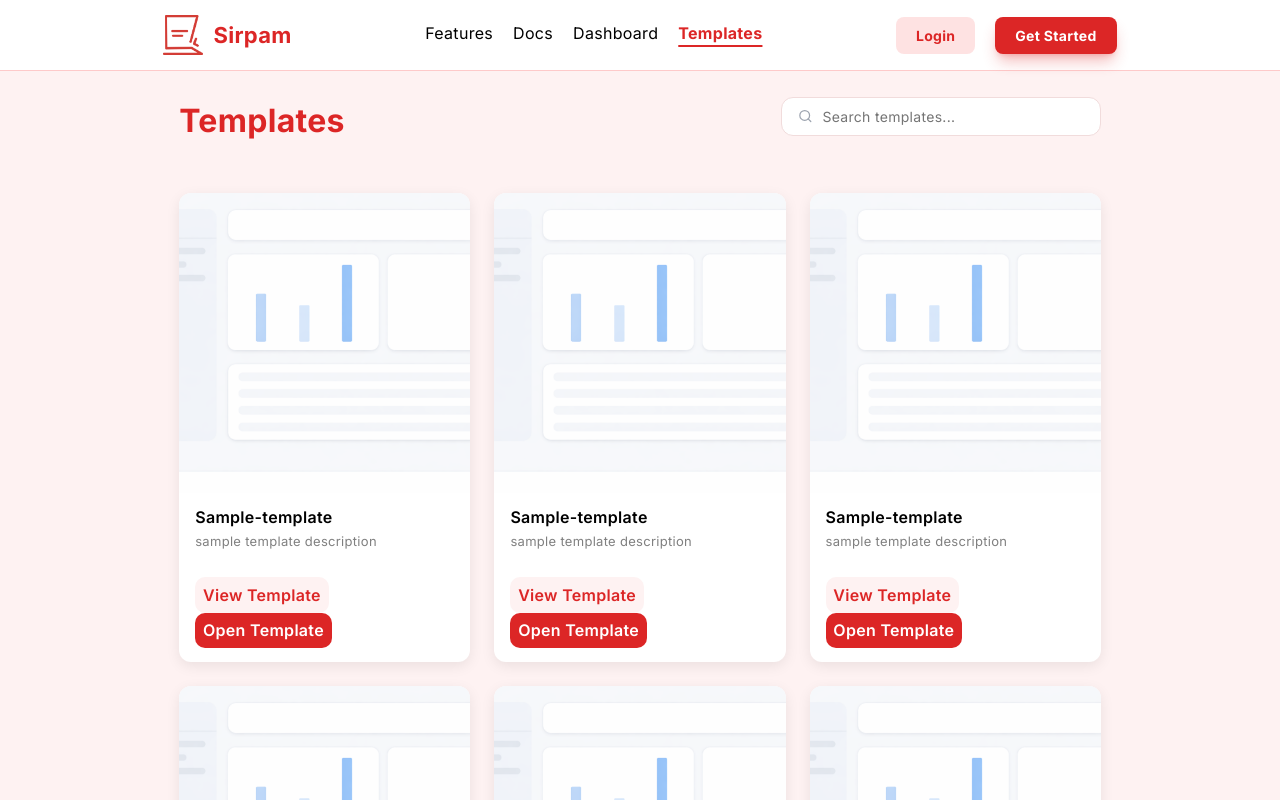
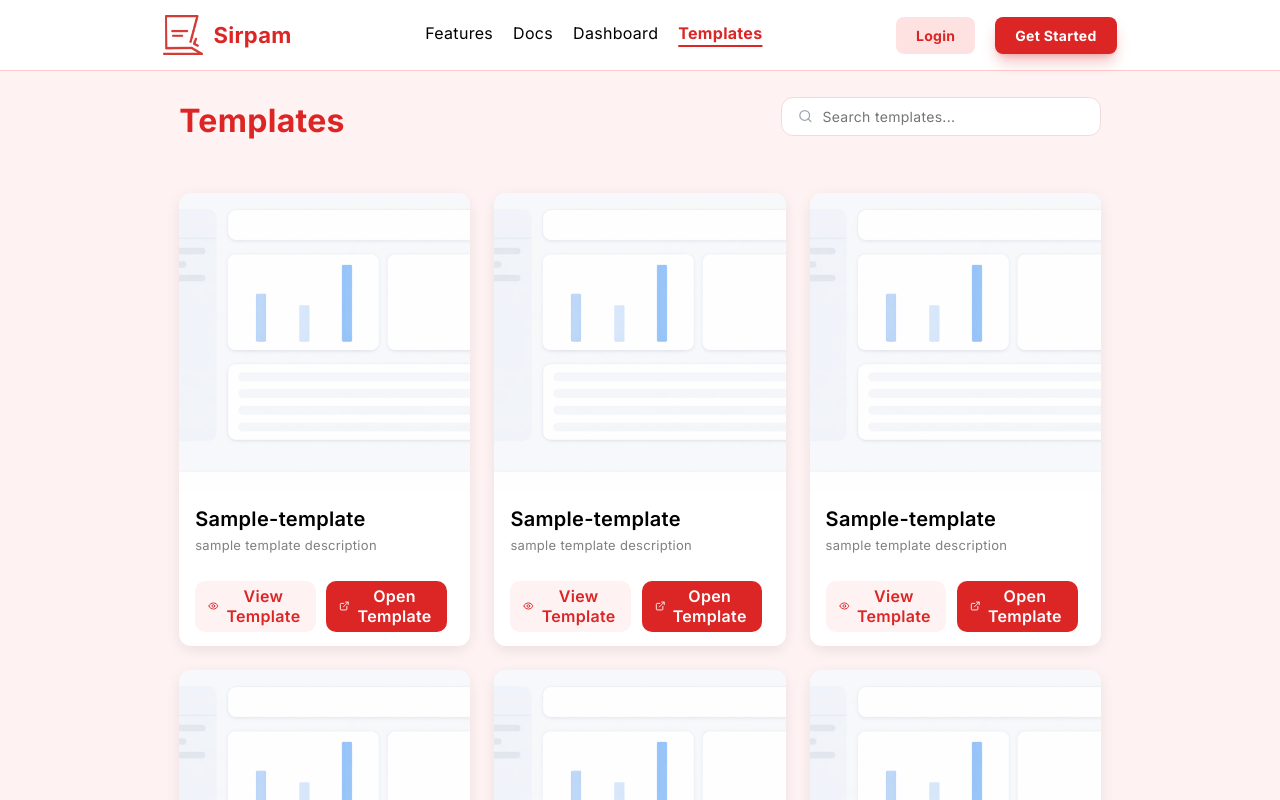
Before and after one commit to PooranaSelvan/UI-Builder, a React (Vite) app in the folder frontend/: page /templates in a window 1280 px wide. Shown: the top 800 px of the page. Built offline with nearby package versions, Linux system fonts and the light colour scheme; no server answers.

Commit message:
Fixed button in the template pages

```diff
--- a/frontend/src/pages/templates/TemplateCard.jsx
+++ b/frontend/src/pages/templates/TemplateCard.jsx
@@ -1,6 +1,8 @@
 import React from 'react'
 import sales from "./assets/sales.png"
 import "./templateCard.css"
+import { Eye, ExternalLink } from 'lucide-react'
+import Button from '../../components/Button.jsx'
 
 const TemplateCard = () => {
   return (
@@ -13,8 +15,10 @@ const TemplateCard = () => {
             <p className='template-description'>sample template description</p>
         </div>
         <div className="button-part">
-            <button className='btn-view'>View Template</button>
-            <button className='btn-open'>Open Template</button>
+            <Button className='btn-view'><Eye size={16}/>View Template</Button>
+            <Button className='btn-open'><ExternalLink size={16}/>Open Template</Button>
+            {/* <button className='btn-view'><Eye/>View Template</button>
+            <button className='btn-open'>Open Template</button> */}
         </div>
     </div>
   );
--- a/frontend/src/pages/templates/templateCard.css
+++ b/frontend/src/pages/templates/templateCard.css
@@ -28,7 +28,7 @@
 }
 
 .template-heading {
-  font-size: 16px;
+  font-size: 20px;
   font-weight: 600;
   margin-bottom: 6px;
 }
@@ -40,13 +40,18 @@
 
 .button-part{
     padding: 14px 16px;
+    display: flex;
 }
 
 .button-part button{
-    padding: 3%;
+    padding: 2% 5%;
     margin-right: 4%;
     border-radius: 10px;
     font-size: 16px;
+    display: flex;
+    align-items: center;
+    justify-content: center;
+    gap: 5px;
 }
 
 .btn-view{
```
